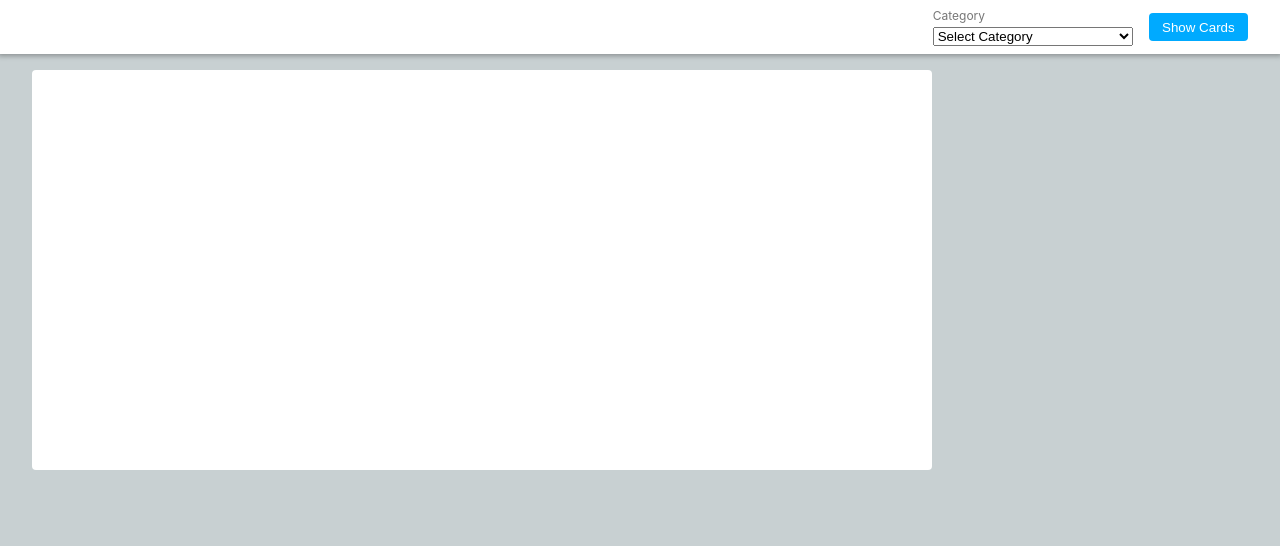
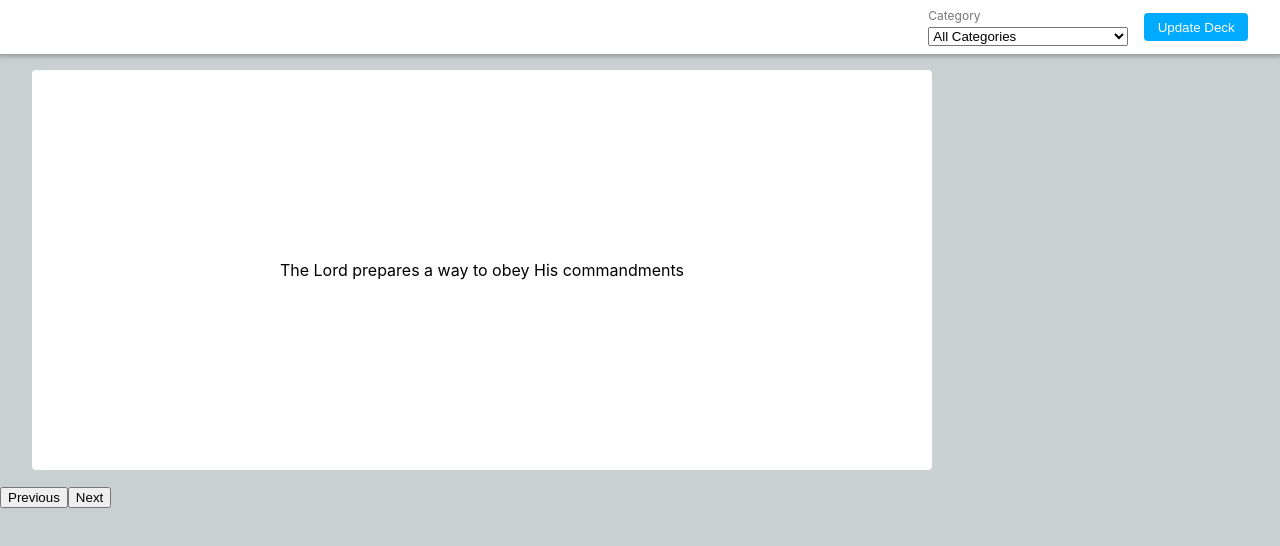
Before and after one commit to dustinblainemyers/DoctrinalMasteryReview, a React (Create React App) app: page / in a window 1280 px wide. Shown: the top 546 px of the page. Built offline with nearby package versions, Linux system fonts and the light colour scheme; the HTML template or start-up script is replaced by a standard one.

Commit message:
set current card to zero indice question

```diff
--- a/src/App.js
+++ b/src/App.js
@@ -5,9 +5,10 @@ import './App.css'
 const questions = require('./jsontest.json')
 
 function App () {
-  const [flashcards, setFlashcards] = useState([])
+  const [flashcards, setFlashcards] = useState(questions)
   const [value, setValue] = useState([])
-  const [currentCard, setCurrentCard] = useState({})
+  const [currentCard, setCurrentCard] = useState(questions[0])
+
   const categoryKey = []
   questions.forEach(questions => {
     const category = questions.category
@@ -24,6 +25,10 @@ function App () {
     return textArea.value
   }
 
+  function nextCard () {}
+
+  function previousCard () {}
+
   function handleCategoryChange (e) {
     e.preventDefault()
     setValue(e.target.value)
@@ -31,14 +36,14 @@ function App () {
 
   function handleSubmit (e) {
     e.preventDefault()
-    const currentCards = []
+    const currentDeck = []
     questions.forEach((questions, index) => {
       if (questions.category === value) {
         const answer = <pre>{questions.answer}</pre>
 
         const question = decodeString(questions.question)
 
-        currentCards.push({
+        currentDeck.push({
           id: `${index}-${Date.now()}`,
           answer: answer,
           question: question
@@ -46,9 +51,9 @@ function App () {
       }
     })
 
-    setFlashcards(currentCards)
-    if (currentCards.length > 0) {
-      setCurrentCard(currentCards[0])
+    setFlashcards(currentDeck)
+    if (currentDeck.length > 0) {
+      setCurrentCard(currentDeck[0])
     }
   }
 
@@ -58,7 +63,7 @@ function App () {
         <div className='form-group'>
           <label htmlFor='category'>Category</label>
           <select id='category' value={value} onChange={handleCategoryChange}>
-            <option value='Select Category'>Select Category</option>
+            <option value='All Categories'>All Categories</option>
             {categoryKey.map(category => {
               return <option value={category}>{category}</option>
             })}
@@ -66,12 +71,14 @@ function App () {
         </div>
 
         <div className='form-group'>
-          <button className='btn'>Show Cards</button>
+          <button className='btn'>Update Deck</button>
         </div>
       </form>
       <div className='container'>
         <FlashcardList currentCard={currentCard} />
       </div>
+      <button onClick={previousCard}>Previous</button>
+      <button onClick={nextCard}>Next</button>
     </>
   )
 }
```
